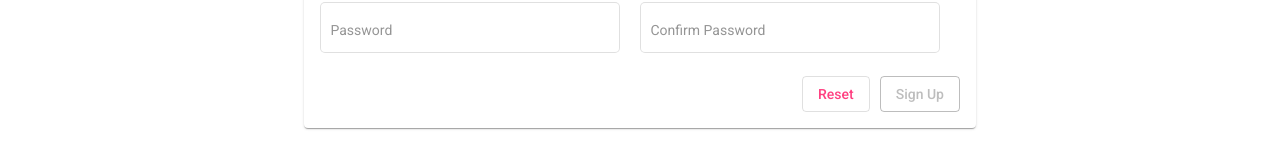
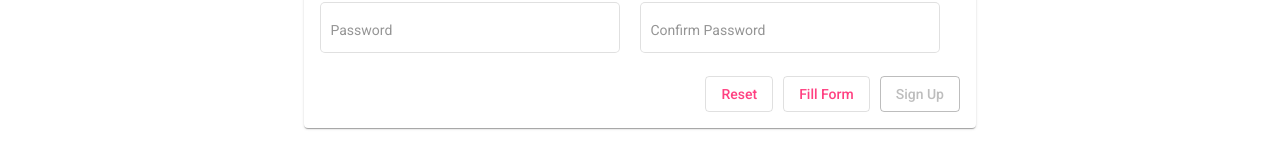
Before and after one commit to OsamaYousry/angular-forms-playground, an Angular app: page / in a window 1280 px wide. Shown: the part 396-562 px from the top of the page. Built offline with nearby package versions, Linux system fonts and the light colour scheme.

Commit message:
add logic for patch

```diff
--- a/src/app/app.component.html
+++ b/src/app/app.component.html
@@ -69,6 +69,7 @@
       </div>
       <div class="row flex-end">
         <button mat-stroked-button color="accent" type="reset">Reset</button>
+        <button mat-stroked-button color="accent" (click)="fillForm()" type="button">Fill Form</button>
         <button mat-stroked-button color="primary" type="submit" [disabled]="!formGroup.valid || isLoading">
           <mat-icon *ngIf="isLoading">
             <mat-spinner diameter="20">
--- a/src/app/app.component.ts
+++ b/src/app/app.component.ts
@@ -85,4 +85,26 @@ export class AppComponent implements OnInit {
       this.formGroup.controls['email'].setErrors({'emailIsForbidden': true});
     });
   }
+
+  fillForm() {
+    this.formGroup.patchValue({
+      firstName: 'John',
+      lastName: 'Doe',
+      email: 'john.doe@email.com',
+      username: 'johndoe',
+      password: 'Password1',
+      confirmPassword: 'Password1',
+      dob: new Date(1990, 1, 1),
+    });
+    this.markAllAsTouched(this.formGroup);
+  }
+
+  markAllAsTouched(formGroup: FormGroup) {
+    Object.keys(formGroup.controls).forEach(key => {
+      formGroup.get(key)!.markAsTouched();
+      if (formGroup.get(key) instanceof FormGroup) {
+        this.markAllAsTouched(formGroup.get(key) as FormGroup);
+      }
+    });
+  }
 }
```
